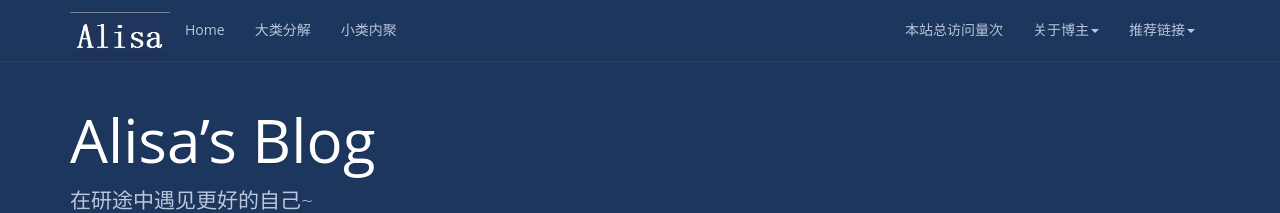
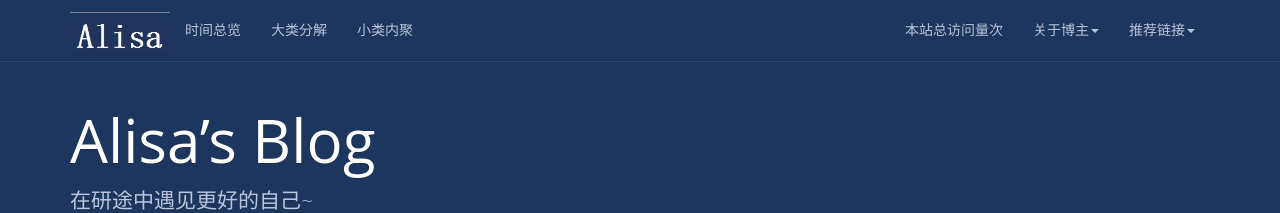
Before and after one commit to Katherine001/katherine001.github.io, a Jekyll site: the page built from index.html, in a window 1280 px wide. Shown: the top 213 px of the page. Built offline with Jekyll 4.4.1, drawn with Linux system fonts in a browser that asks for light colours; nearby versions of some CDN libraries; a script that is not in the unit is left out; the list of posts is cut into pages by our own code; comment, search, counter and statistics services are not loaded.

Commit message:
Update header.html
1

```diff
--- a/_includes/header.html
+++ b/_includes/header.html
@@ -13,7 +13,7 @@
     <nav class="collapse navbar-collapse bs-navbar-collapse" role="navigation">
       <ul class="nav navbar-nav">
         <li>
-          <a href="{{ '/' | prepend: site.baseurl }}">Home</a>
+          <a href="{{ '/' | prepend: site.baseurl }}">时间总览</a>
         </li>
         <li>
           <a href="{{ '/categories/' | prepend: site.baseurl }}">大类分解</a>
```
